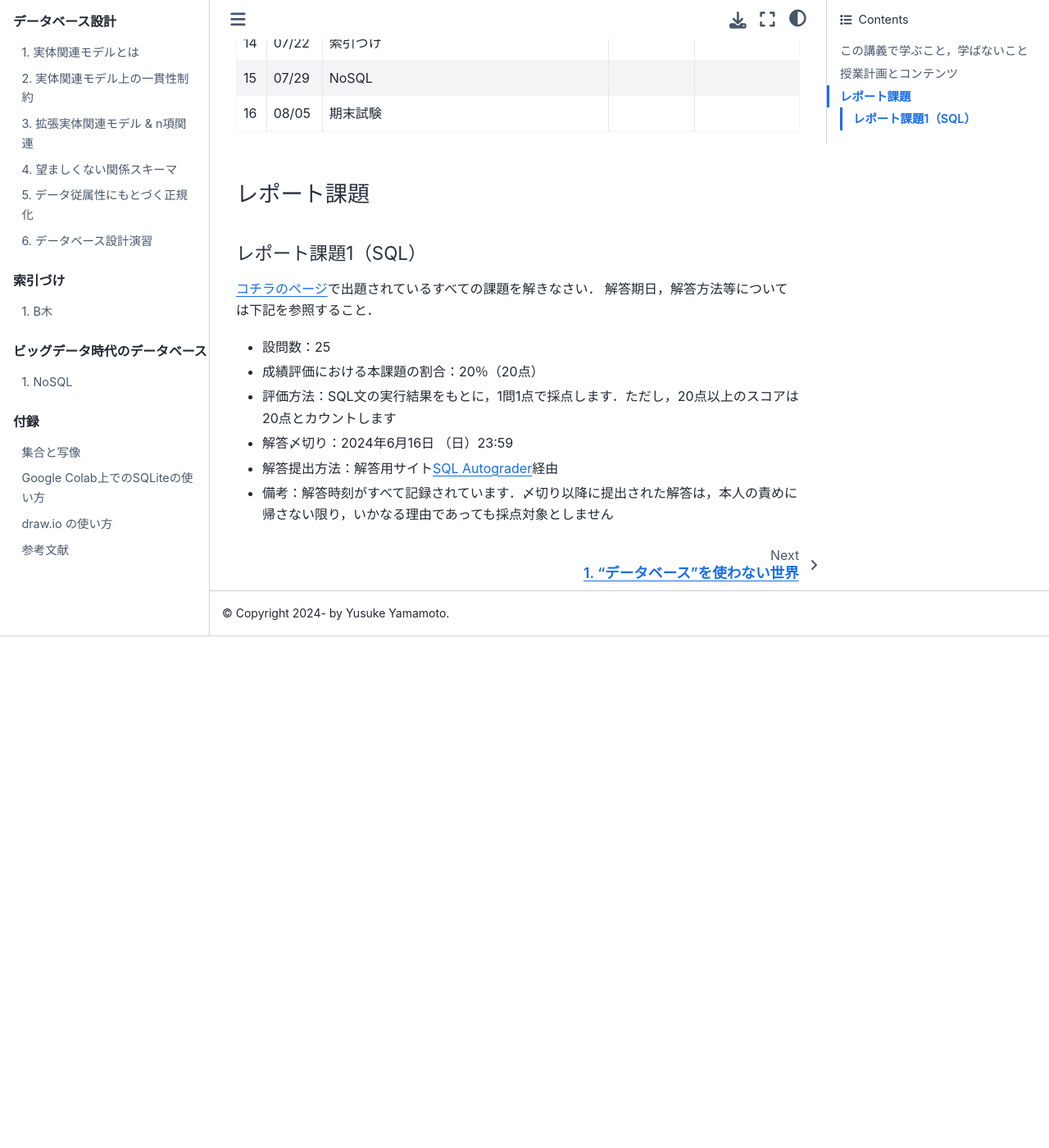
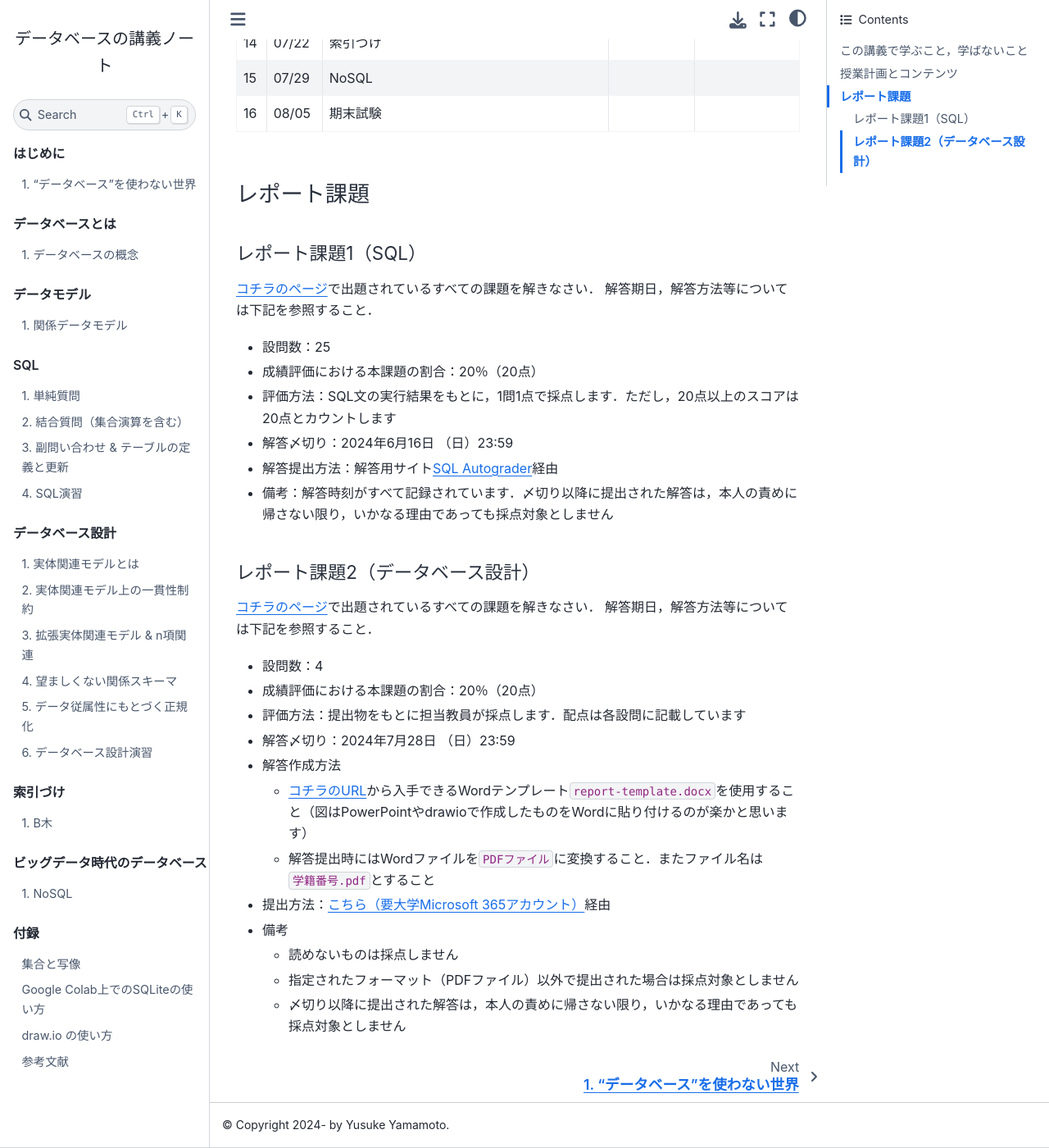
Before and after one commit to hontolab-courses/database-lecturenote, a Jupyter Book: the page built from index.md, in a window 1280 px wide and 1400 px high, scrolled down 1804 px. Shown: the whole window at 82% size. Built offline with Jupyter Book 1.0.4 settings and Sphinx 7.4.7 and the Sphinx Book theme 1.1.4, drawn with Linux system fonts in a browser that asks for light colours; before the commit the page ends 2580 px from its top, so only the background shows below that.

Commit message:
第2回レポート課題を追加

```diff
--- a/index.md
+++ b/index.md
@@ -53,7 +53,7 @@
 | 10 | 06/24 | 実体関連モデル（3/3） | [Here](content/er-model/03.ipynb) |  |
 | 11 | 07/01 | 正規形（1/2） | [Here](content/db-design/01.ipynb) |  |
 | 12 | 07/08 | 正規化（2/2） | [Here](content/db-design/02.ipynb) |  |
-| 13 | 07/15 | データベース設計演習 - レポート課題2 |  |  |
+| 13 | 07/15 | データベース設計演習 - レポート課題2 | [Here](content/exercise/db-design.md) |  |
 | 14 | 07/22 | 索引づけ |  |  |
 | 15 | 07/29 | NoSQL |  |  |
 | 16 | 08/05 | 期末試験 |  |  |
@@ -70,3 +70,20 @@
 - 解答〆切り：2024年6月16日 （日）23:59
 - 解答提出方法：解答用サイト[SQL Autograder](https://sql-autograder.hontolab.org/)経由
 - 備考：解答時刻がすべて記録されています．〆切り以降に提出された解答は，本人の責めに帰さない限り，いかなる理由であっても採点対象としません
+
+### レポート課題2（データベース設計）
+[コチラのページ](content/exercise/db-design.md)で出題されているすべての課題を解きなさい．
+解答期日，解答方法等については下記を参照すること．
+
+- 設問数：4
+- 成績評価における本課題の割合：20％（20点）
+- 評価方法：提出物をもとに担当教員が採点します．配点は各設問に記載しています
+- 解答〆切り：2024年7月28日 （日）23:59
+- 解答作成方法
+	* [コチラのURL](https://www.dropbox.com/scl/fi/w25a14h7jh9rzyi9i4l9u/report-template.docx?rlkey=qs25tdqh327amyc4dp6b7pshf&dl=1)から入手できるWordテンプレート`report-template.docx`を使用すること（図はPowerPointやdrawioで作成したものをWordに貼り付けるのが楽かと思います）
+	* 解答提出時にはWordファイルを`PDFファイル`に変換すること．またファイル名は`学籍番号.pdf`とすること
+- 提出方法：[こちら（要大学Microsoft 365アカウント）](https://forms.office.com/r/hMnnDrKEXg)経由
+- 備考
+	* 読めないものは採点しません
+	* 指定されたフォーマット（PDFファイル）以外で提出された場合は採点対象としません
+	* 〆切り以降に提出された解答は，本人の責めに帰さない限り，いかなる理由であっても採点対象としません
```
